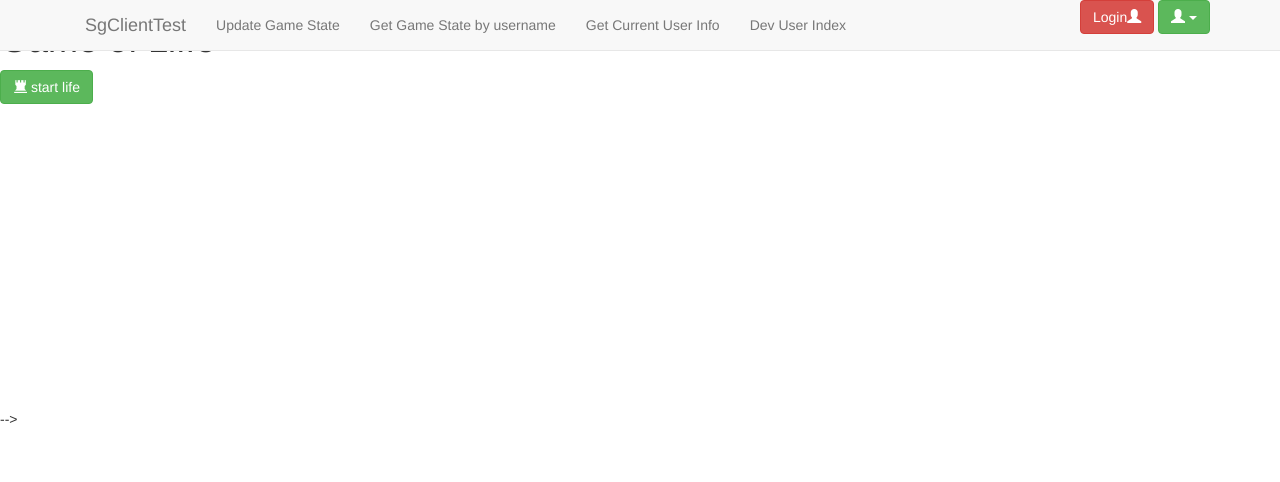
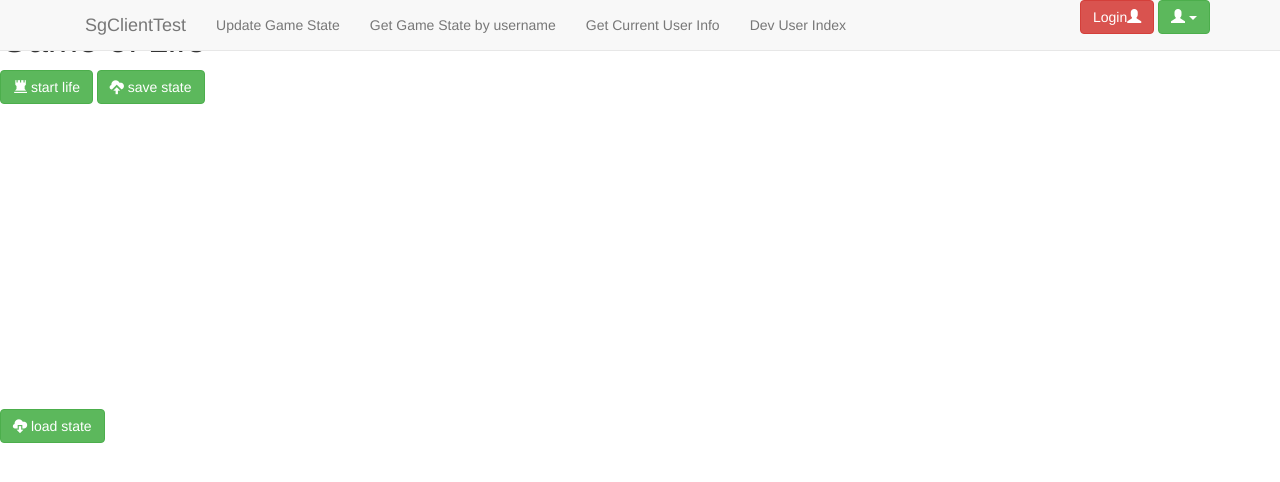
Before and after one commit to Bergurth/sg_client, a plain HTML site: page test_client/test_client_basic.html in a window 1280 px wide. Drawn offline with nearby package versions, Linux system fonts and the light colour scheme; files whose address does not match are found by name.

Commit message:
save and load almost working

```diff
--- a/test_client/canvaslife.js
+++ b/test_client/canvaslife.js
@@ -211,6 +211,7 @@ var life = (function () {
     }
 
     function toggleLife() {
+        console.log(life.prev);
         if (!alive) {
             alive = true;
             timeout = setInterval(life.nextGen, this.speed);
@@ -226,6 +227,104 @@ var life = (function () {
         return jsn;
 
     }
+
+    function save_state() {
+        alive = false;
+        clearInterval(timeout);
+
+        var jsn1 = JSON.stringify(life.prev);
+
+        jsn = JSON.stringify({
+          'username' : "fred",
+          'gamename': "gol",
+          'newstate': jsn1
+        });
+
+        if (currentUname.length >= 1){
+
+            $.ajax({
+                url: server_url+'/state_update',
+                type: 'POST',
+                contentType: 'application/json',
+                xhrFields: {
+                    withCredentials: true
+                },
+                data: jsn,
+                //headers:{"Origin" : "chrome-extention://mkhojklkhkdaghjjfdnphfphiaiohkef"},
+                success: function(data){
+                    console.log(data);
+                    console.log("device control succeeded");
+                },
+                error: function(){
+                //console.log(data);
+                    console.log("Device control failed");
+                },
+            });
+        }
+        else {
+            alert("not logged in.");
+        }
+    }
+
+    function load_state() {
+        console.log("load state hittin");
+        alive = false;
+        clearInterval(timeout);
+        if (currentUname.length >= 1){
+        uget_url = server_url+"/user/?username="+currentUname;
+
+        $.ajax({
+                url: uget_url,
+                type: 'GET',
+                contentType: 'application/json',
+                xhrFields: {
+                    withCredentials: true
+                },
+
+                //headers:{"Origin" : "chrome-extention://mkhojklkhkdaghjjfdnphfphiaiohkef"},
+                success: function(data){
+
+                    data2 = data.substr(1, data.length - 2);
+                    //console.log(data2);
+                    obj = JSON.parse(data2);
+
+                    // trying to put in the new state, --- not quite working yet..
+                    game_state_json = obj.savedGames.gol.state;
+                    //console.log(game_state_json);
+                    //gm_state = game_state_json.substr(1, game_state_json.length - 2);
+                    //var state = var json = JSON.parse("[" + value + "]");
+                    var state = JSON.parse(game_state_json);
+                    console.log(state);
+                    life.prev = state;
+                    //var arr = $.map(game_state_json, function(el) { return el; });
+
+                    //life.prev = arr;
+                    console.log("device control succeeded");
+                },
+                error: function(){
+                //console.log(data);
+                    console.log("Device control failed");
+                },
+            });
+
+
+
+        /*
+        $.get( url, function( data ) {
+            console.log( data );
+            alert( "Load was performed." );
+        })
+
+
+        user_info = $.get(url);
+        console.log(user_info);
+        */
+        }
+        else {
+            alert("not logged in.");
+        }
+    }
+
 
 
     // Parses files in Run Length Encoded Format
@@ -347,6 +446,8 @@ var life = (function () {
         clear: clear,
         changeSpeed: changeSpeed,
         loadPattern: loadPattern,
-        jsonStringify: jsonStringify
+        jsonStringify: jsonStringify,
+        save_state:    save_state,
+        load_state:  load_state
     };
 }());
--- a/test_client/js/user-login.js
+++ b/test_client/js/user-login.js
@@ -20,6 +20,8 @@
 
      //var server_url = "http://localhost:12315"
      var server_url = "http://sgtest.bergur.biz";
+
+     var currentUname = "";
 
      $("#user-index-link").attr("href", server_url);
 
@@ -268,6 +270,7 @@
                 }
                 else {
                     $("#username-button").text($form.find("div.signin-ctrls [name=username]").val());
+                    currentUname = $form.find("div.signin-ctrls [name=username]").val();
                     $("#auth-form-modal").modal('hide');
                     var u_info_url = server_url + "/user/?username="+$form.find("div.signin-ctrls [name=username]").val();
                     $("#user-info-link").attr("href", u_info_url);
--- a/test_client/test_client_basic.html
+++ b/test_client/test_client_basic.html
@@ -87,8 +87,10 @@
 
 
 
-    <h1> Game of Liffe </h1>
+    <h1> Game of Life </h1>
     <button type="button" class="btn btn-success" onclick="life.toggleLife();"> <span class="glyphicon glyphicon-tower"></span> start life </button>
+    <button type="button" class="btn btn-success" onclick="life.save_state();"> <span class="glyphicon glyphicon-cloud-upload"></span> save state </button>
+
 <div class="row">
 <canvas id="gol-canvas" height="300px" width="400">
 
@@ -96,6 +98,8 @@
 
 </canvas>
 </div>
+<button type="button" class="btn btn-success" onclick="life.load_state();"> <span class="glyphicon glyphicon-cloud-download"></span> load state </button>
+
 <script type="text/javascript" src="canvaslife.js"></script>
 <script type="text/javascript">
     $('document').ready(function() {
@@ -299,7 +303,7 @@
 
 
 <script src="js/user-login.js"></script>
--->
+
 
 
  </body>
```
